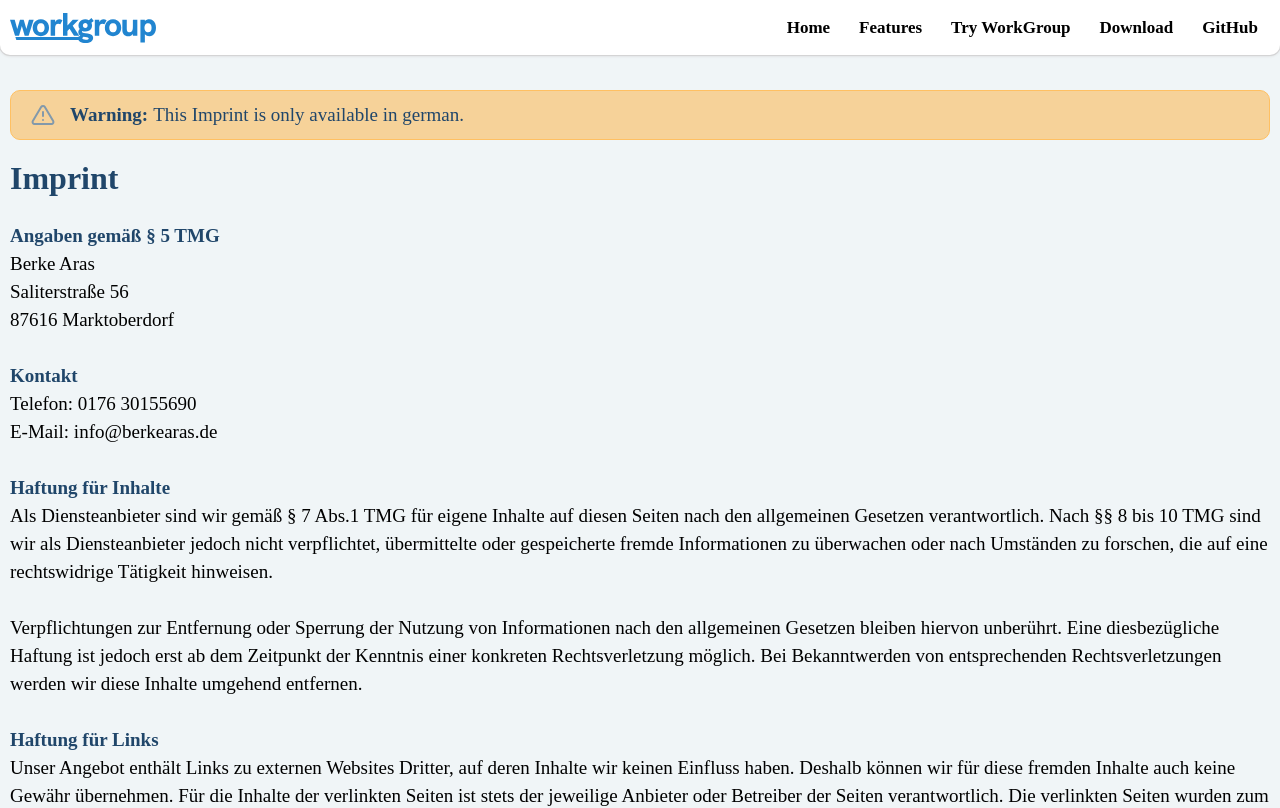
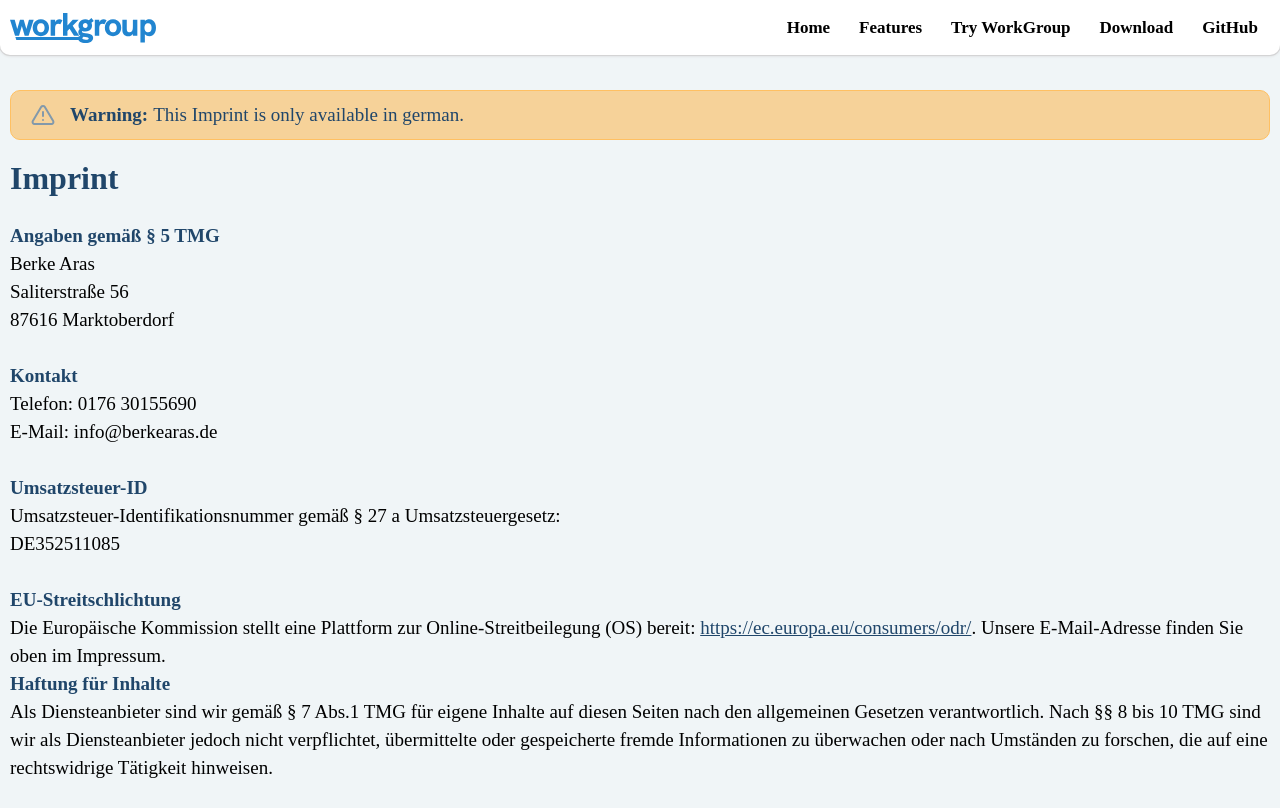
Before and after one commit to BerkeAras/WorkGroup-Website, a React (Create React App) app: page /imprint in a window 1280 px wide. Shown: the top 808 px of the page. Built offline with nearby package versions, Linux system fonts and the light colour scheme; the HTML template or start-up script is replaced by a standard one; a web font is replaced by a local one.

Commit message:
Update Imprint

```diff
--- a/src/views/Imprint/index.jsx
+++ b/src/views/Imprint/index.jsx
@@ -28,6 +28,13 @@ export default function Imprint() {
                 Telefon: 0176 30155690<br />
                 E-Mail: info@berkearas.de<br />
                 <br />
+		<b>Umsatzsteuer-ID</b><br />
+		Umsatzsteuer-Identifikationsnummer gemäß § 27 a Umsatzsteuergesetz:<br />
+		DE352511085<br />
+		<br />
+		<b>EU-Streitschlichtung</b><br />
+		Die Europäische Kommission stellt eine Plattform zur Online-Streitbeilegung (OS) bereit: <a href="https://ec.europa.eu/consumers/odr/" target="_blank">https://ec.europa.eu/consumers/odr/</a>. Unsere E-Mail-Adresse finden Sie oben im Impressum.
+		<br />
                 <b>Haftung für Inhalte</b><br />
                 Als Diensteanbieter sind wir gemäß § 7 Abs.1 TMG für eigene Inhalte auf diesen Seiten nach den allgemeinen Gesetzen verantwortlich. Nach §§ 8 bis 10 TMG sind wir als Diensteanbieter jedoch nicht verpflichtet, übermittelte oder gespeicherte fremde Informationen zu überwachen oder nach Umständen zu forschen, die auf eine rechtswidrige Tätigkeit hinweisen.<br />
                 <br />
```
